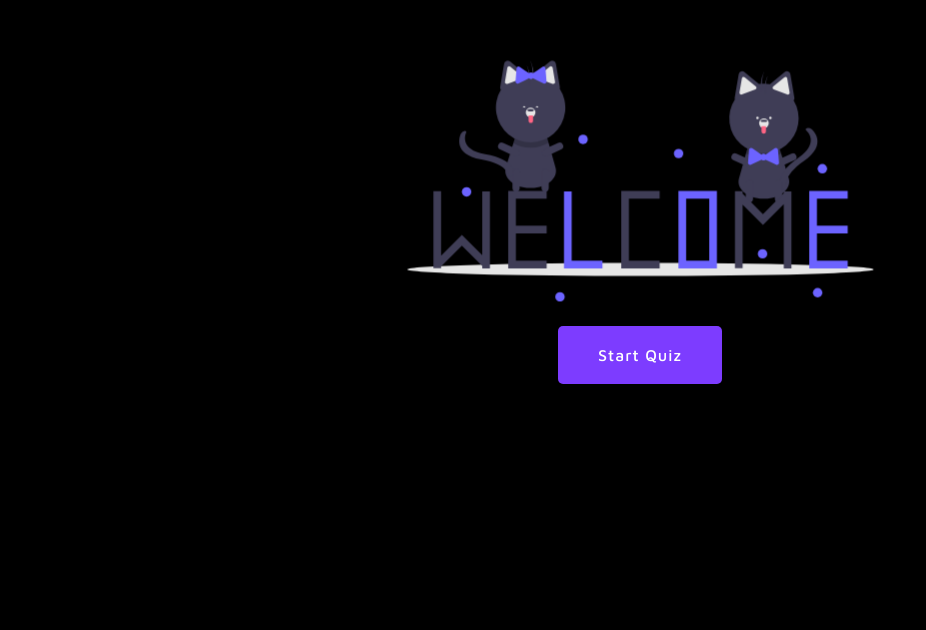
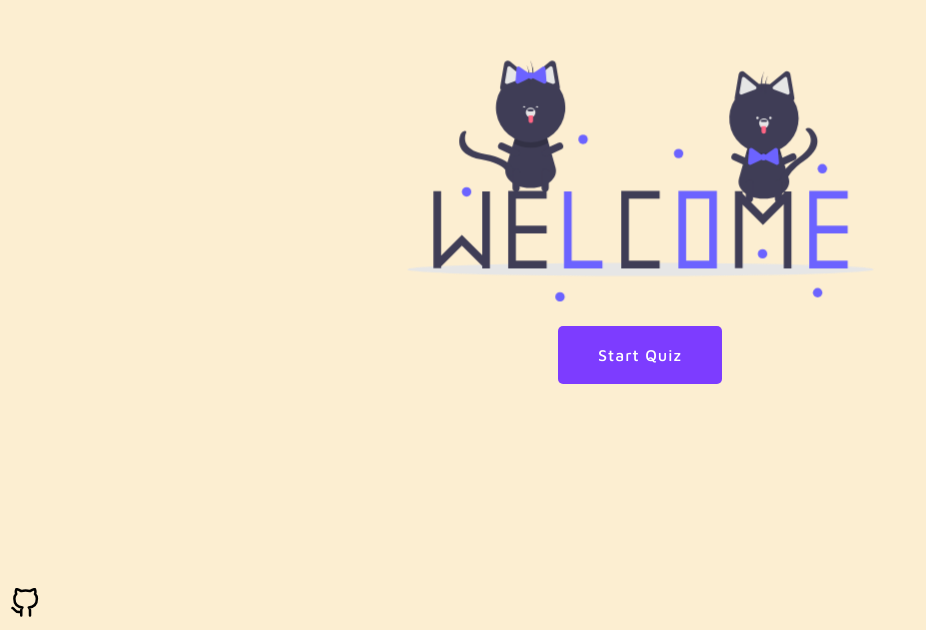
Before and after one commit to 7-baig/Quiz-App, a React (Create React App) app: page / in a window 1280 px wide. Shown: the part 170-800 px from the top of the page, without its empty margins (0-926 px from the left). Built offline with nearby package versions, Linux system fonts and the light colour scheme.

Commit message:
updated background color

```diff
--- a/src/App.module.css
+++ b/src/App.module.css
@@ -1,5 +1,5 @@
 .container {
-    background-color: black;
+    background-color: #fceed1;
     height: 100vh;
     display: flex;
     justify-content: center;
```
